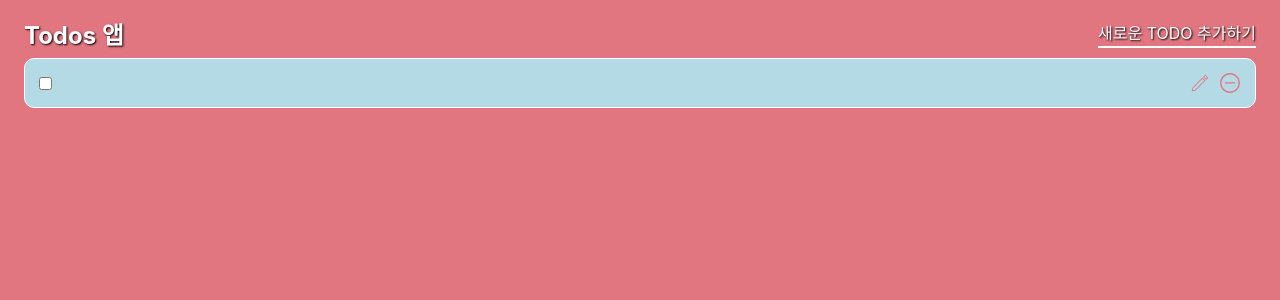
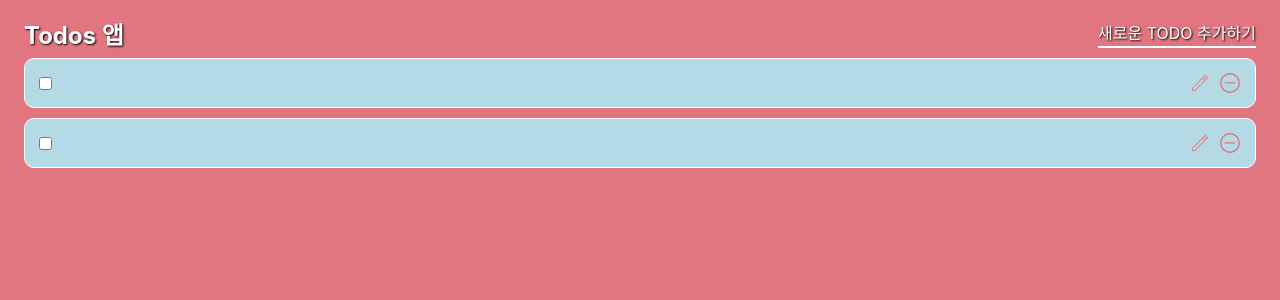
Before and after one commit to newfly101/Project.Base.Reacts, a React (Create React App) app in the folder web/: page / in a window 1280 px wide. Shown: the top 300 px of the page. Built offline with nearby package versions, Linux system fonts and the light colour scheme.

Commit message:
[1] state 값을 map()으로 출력하는 것을 확인

```diff
--- a/web/src/App.js
+++ b/web/src/App.js
@@ -1,8 +1,8 @@
 import './css/general.css';
 import {useState} from "react";
 
-function App() {
-    const [todoData, setTodoData] = useState([
+export default function App() {
+    const [data, setData] = useState(
         {
             count: 2,
             todoData: [
@@ -10,22 +10,24 @@ function App() {
                 {id: 2, title: 'Todo 2', completed: false}
             ],
         }
-    ]);
-    console.log(todoData);
+    );
+    console.log(data);
     return (
         <div className="App">
             <div className="todo-header">
                 <h1>Todos 앱</h1>
                 <span className="new-todo">새로운 TODO 추가하기</span>
             </div>
-            <div className="add-todos">
-                <input type="checkbox"/>
-                <input className="todo" type="text"/>
-                <img src="/assets/modify.svg" alt="modify"/>
-                <img src="/assets/delete.svg" alt="delete"/>
-            </div>
+            {data.todoData.map((item) => {
+                console.log(item);
+                return (
+                <div className="add-todos" key={item.id}>
+                    <input type="checkbox"/>
+                    <input className="todo" type="text"/>
+                    <img src="/assets/modify.svg" alt="modify"/>
+                    <img src="/assets/delete.svg" alt="delete"/>
+                </div>
+            )})}
         </div>
     );
 }
-
-export default App;
```
